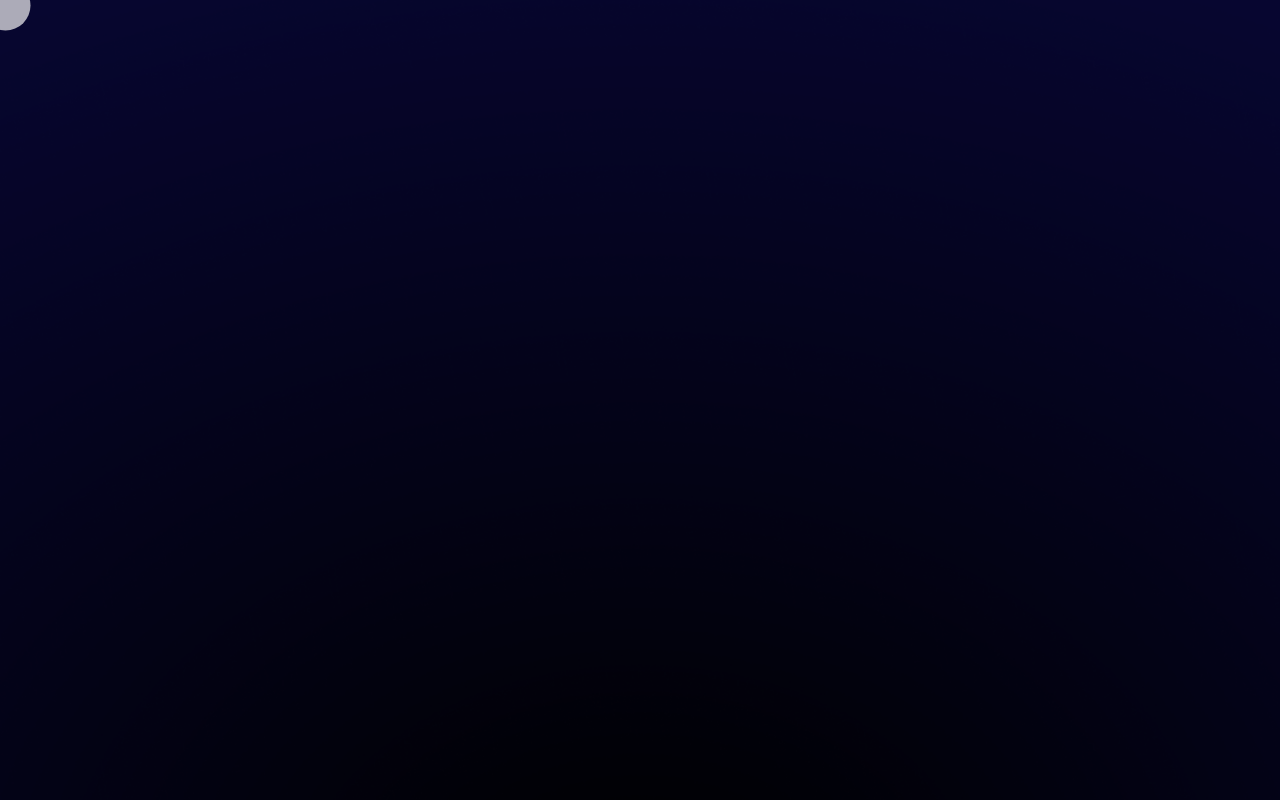
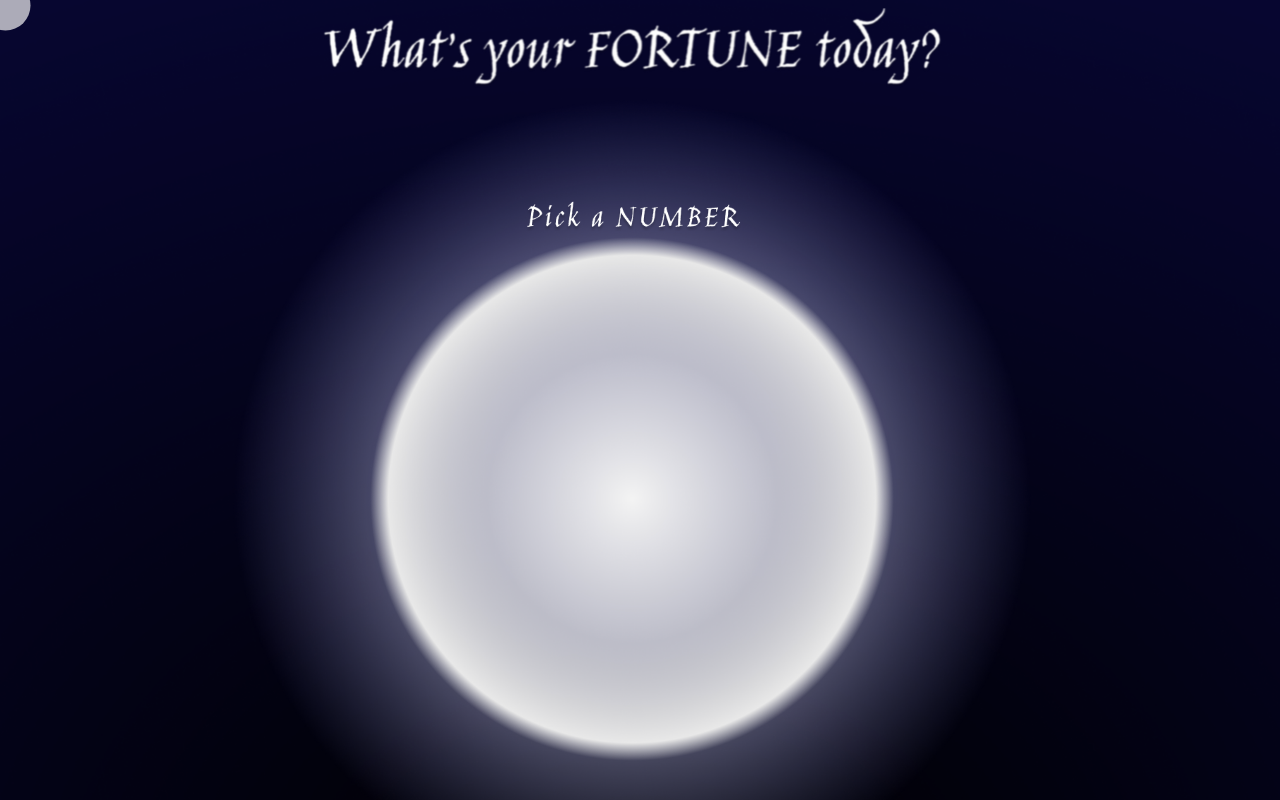
Before and after one commit to chanc245/CCLAB_Project4_DigitalDivination, a plain HTML site: page index.html in a window 1280 px wide. Drawn offline with Linux system fonts and the light colour scheme.

Commit message:
add img 1_1 and 1_2

```diff
--- a/index.html
+++ b/index.html
@@ -16,6 +16,8 @@
     <div id="circle"></div>
     <script src="main.js"></script>
 
+    <img class="img1_1" src="./image/1_1_fortune_like.png" alt="What's your FORTUNE like today">
+    <img class="img1_2" src="./image/1_2.png" alt="Crystal Ball">
 
 </body>
 
--- a/style.css
+++ b/style.css
@@ -41,3 +41,27 @@
 .page4 {
     background-image: url("/image/4_0_bg.png");
 }
+
+
+.img1_1 {
+    /* display: flex;
+    justify-content: center;
+    align-items: center;
+    height: 100vh; */
+
+    max-width: 1247px;
+    max-height: 181px;
+    display: block;
+    margin-left: auto;
+    margin-right: auto;
+    width: 50%;
+}
+
+.img1_2 {
+    max-width: 800px;
+    max-height: 800px;
+
+    display: block;
+    margin-left: auto;
+    margin-right: auto;
+}
```
